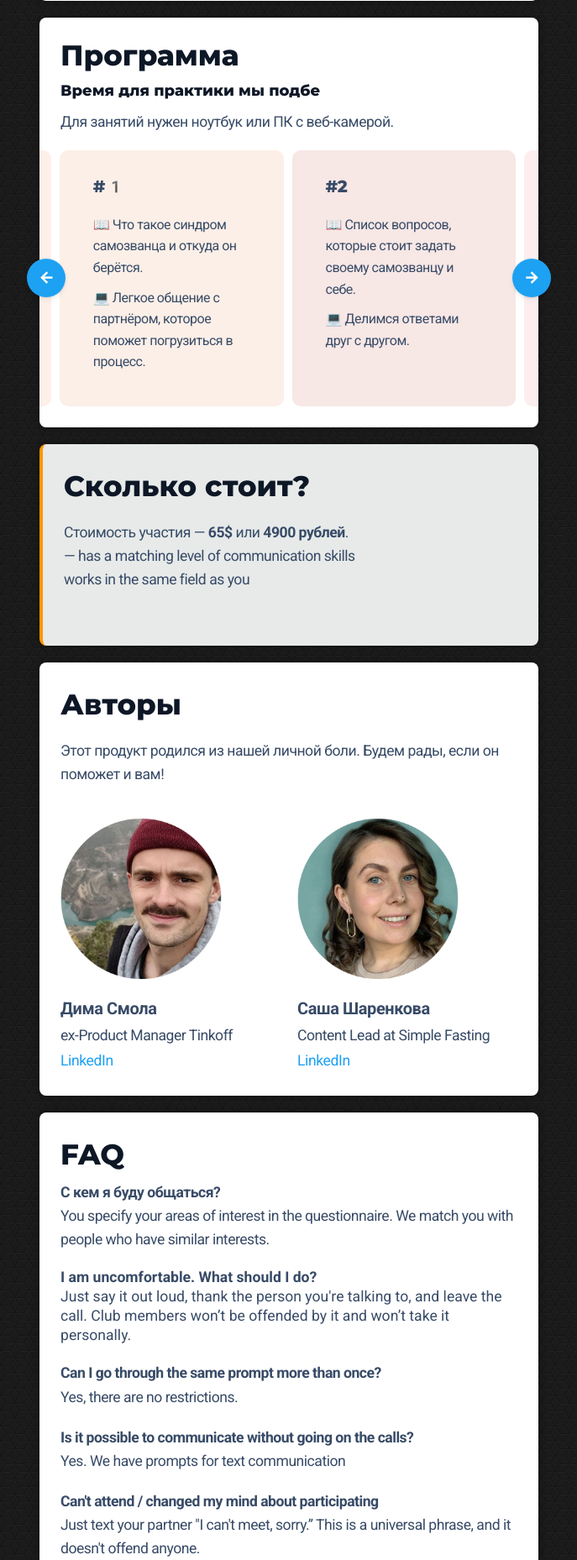
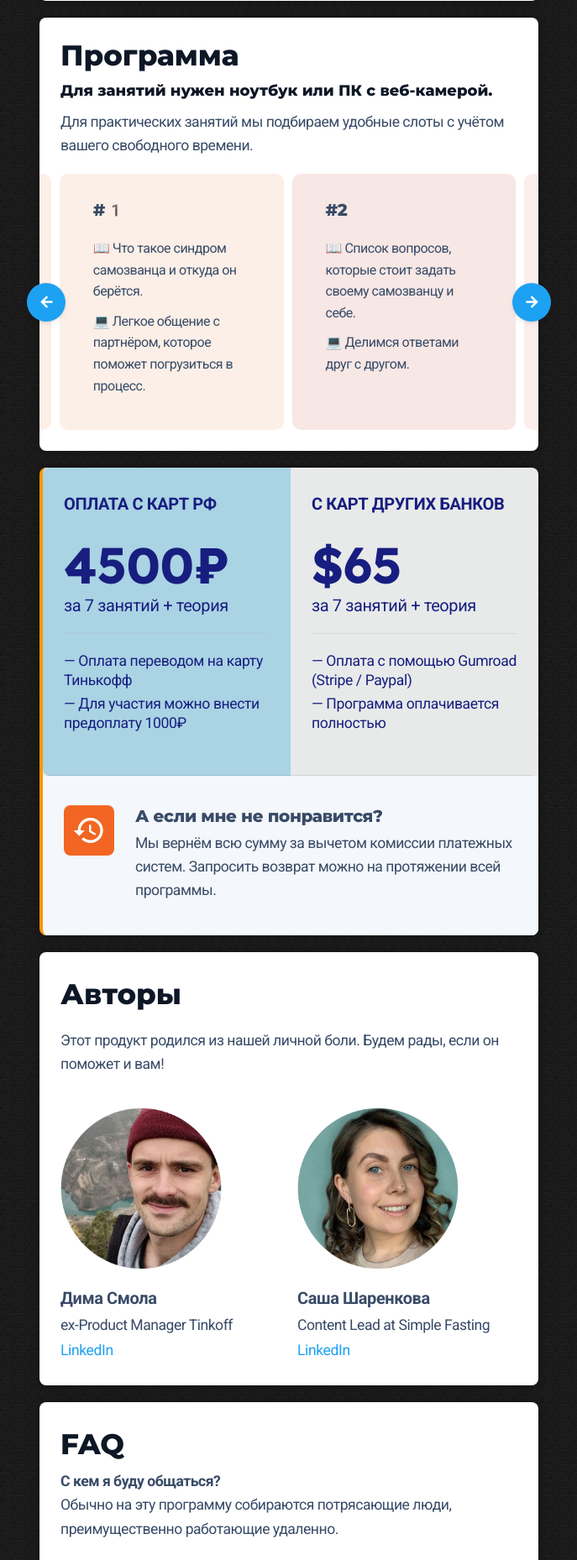
Before and after one commit to dsmola/softskillshub.com, a PHP site: page /imposter_ru.html in a window 1280 px wide. Shown: the part 2495-4353 px from the top of the page at 84% size, without its empty margins (296-983 px from the left). Run offline with PHP 8.4, Linux system fonts and the light colour scheme; some libraries are stand-ins or nearby versions.

Commit message:
Final version

```diff
--- a/css/app.css
+++ b/css/app.css
@@ -748,8 +748,11 @@ img.emoji {
 
 .block.pink {
   background: #F2C3B7;
-}
-
+  color:#fff;
+}
+.block.orange {
+  background: #f26522;
+}
 .block.yellow {
   background: #fffc89;
 }
@@ -789,6 +792,14 @@ img.emoji {
 
 .block.blue .link {
   color: #fff;
+}
+
+.block.orange.arrow:before {
+  width: 0px;
+  height: 0px;
+  border-style: solid;
+  border-width: 0 0 15px 15px;
+  border-color: transparent transparent #f26522 transparent;
 }
 
 .block.blue.arrow:before {
--- a/imposter_ru.html
+++ b/imposter_ru.html
@@ -116,6 +116,12 @@
 		padding: 30px 40px;
 		border-radius: 10px;
 		font-size: 1rem;
+	}
+	.list-item{
+		font-size: 1.1rem;
+	}
+	.min-height-auto {
+		min-height: auto;
 	}
 </style>
 </head>
@@ -317,8 +323,8 @@
 	<div class="container">
 	  <div class="mb-20">
 		<div class="title">Программа</div>
-		<div class="title sm" >Время для практики мы подбе</div>
-		<div class="text" >Для занятий нужен ноутбук или ПК с веб-камерой.</div>
+		<div class="title sm" >Для занятий нужен ноутбук или ПК с веб-камерой.</div>
+		<div class="text" >Для практических занятий мы подбираем удобные слоты с учётом вашего свободного времени. </div>
 	  </div>
 	  <div class="box wide" >
 		<div class="slider owl-carousel items-2 js-slider-cols-2">
@@ -354,28 +360,28 @@
 			<div class="text sm bold mb-20 mns">#5</div>
 			<div class="text mb-5">
 				<p>📖 Как понять, чего сколько ты стоишь.</p>
-				<p>💻 Поговорим о деньгах и о нашем отношении к ним.</p>
+				<p>💻 Проговорим сложные вопросы о деньгах и о нашем отношении к ним.</p>
 			</div>
 		  </div>
 		  <div class="slider-item program-item" style="background:#fcefe7">
 			<div class="text sm bold mb-20 mns">#6</div>
 			<div class="text mb-5">
-				<p>📖 Что такое синдром самозванца и откуда он берётся.</p>
-				<p>💻 Легкое общение с партнёром, которое поможет погрузиться в процесс.</p>
+				<p>📖 Как перестать сравнивать себя с другими </p>
+				<p>💻 Поделимся ситуациями, когда сравнение было не в нашу пользу.</p>
 			</div>
 		  </div>
 		  <div class="slider-item program-item" style="background:#f7e7e5">
 			<div class="text sm bold mb-20 mns">#7</div>
 			<div class="text mb-5">
 				<p>📖 Как отпустить то, что нам мешает.</p>
-				<p>💻 Попробуем </p>
+				<p>💻 Попробуем сделать это. </p>
 			</div>
 		  </div>
 		  <div class="slider-item program-item">
 			<div class="text sm bold mb-20 mns">⭐ Бонус!</div>
 			<div class="text mb-5">
-				<p>📖 Что такое синдром самозванца и откуда он берётся.</p>
-				<p>💻 Легкое общение с партнёром, которое поможет погрузиться в процесс.</p>
+				<p>📖 Как создать из себя продукт, который захотят купить. </p>
+				<p>💻 Встанем на место работодателя и попробуем посмотреть на себя с другой стороны.</p>
 			</div>
 		  </div>
 		</div>
@@ -386,17 +392,51 @@
 
 				<!-- block 10 -->
 				<div class="block beige" id="howto">
-					<div class="container lg">
-						<div class="mb-35">
-							<div class="title mb-20">Сколько стоит?</div>
-							<div class="text mb-10">Стоимость участия — <b>65$</b> или <b>4900 рублей</b>. <br>
-							 <ul>
-								<li>— has a matching level of communication skills</li>
-								<li>works in the same field as you</li>
-							</ul>
+					<div class="grid border overflow radius-8">
+						<div class="col blue min-height-auto">
+						  <div class="container lg dark-blue plan">
+							<div class="plan-body">
+							  <div class="text sm bold uppercase mb-30" >Оплата с карт РФ</div>
+							  <div class="text dollar bold mb-5" >4500₽</div>
+							  <div class="text sm mb-20" >за 7 занятий + теория</div>
+							  <hr class="mb-20" />
+							  <ul class="list mb-20">
+								<li class="list-item">— Оплата переводом на карту Тинькофф</li>
+								<li class="list-item">— Для участия можно внести предоплату 1000₽</li>
+							  </ul>
 							</div>
+						  </div>
 						</div>
-					</div>
+						<div class="col min-height-auto">
+						  <div class="container lg dark-blue plan">
+							<div class="plan-body">
+							  <div class="text sm bold uppercase mb-30" >С карт других банков</div>
+							  <div class="text dollar bold mb-5" >$65</div>
+							  <div class="text sm mb-20" >за 7 занятий + теория</div>
+							  <hr class="mb-20" />
+							  <ul class="list mb-20" >
+								<li class="list-item">— Оплата с помощью Gumroad (Stripe / Paypal)</li>
+								<li class="list-item">— Программа оплачивается полностью</li>
+							  </ul>
+							</div>
+						  </div>
+						</div>
+					  </div>
+					  <div class="container gray xl radius-bottom">
+						<div class="box flex">
+						  <div class="box-col mr-25">
+							<div class="theme red lg" >
+							  <div class="theme-preview" style="background-image:linear-gradient(to bottom, #f26522, #f26522)">
+								<i class="material-icons">history</i>
+							  </div>
+							</div>
+						  </div>
+						  <div class="box-col">
+							<div class="text sm bold mb-5 mns">А если мне не понравится?</div>
+							<div class="text mb-5" >Мы вернём всю сумму за вычетом комиссии платежных систем. Запросить возврат можно на протяжении всей программы. </div>
+						  </div>
+						</div>
+					  </div>
 				</div>
 				<!-- end block 10 -->
 
@@ -416,15 +456,15 @@
 						</figure>
 						<div class="text sm bold mb-5" >Дима Смола</div>
 						<div class="text mb-5" >ex-Product Manager Tinkoff</div>
-							<a class="link" href="#" >LinkedIn</a>
+							<a class="link" href="https://www.linkedin.com/in/dmitry-smola/" target="_blank" >LinkedIn</a>
 						</div>
 						<div class="col">
-						<figure class="figure mb-20" ="1">
+						<figure class="figure mb-20">
 							<img class="img" src="img/sasha.jpg">
 						</figure>
-						<div class="text sm bold mb-5" ="1">Саша Шаренкова</div>
-						<div class="text mb-5" ="1">Content Lead at <a href="https://simple.life/" target="_blank">Simple Fasting</a></div>
-							<a class="link" href="#" ="1">LinkedIn</a>
+						<div class="text sm bold mb-5">Саша Шаренкова</div>
+						<div class="text mb-5">Content Lead at <a href="https://simple.life/" target="_blank">Simple Fasting</a></div>
+							<a class="link" href="https://www.linkedin.com/in/aleksandrasharenkova/" target="_blank">LinkedIn</a>
 						</div>
 					</div>
 					</div>
@@ -436,15 +476,17 @@
 					<div class="container lg">
 						<div class="title">FAQ</div>
 						<div class="text mb-20"><b>С кем я буду общаться?</b>
-							<br>You specify your areas of interest in the questionnaire. We match you with people who have similar interests.</div>
-						<div class="tex mb-20"><b>I am uncomfortable. What should I do?</b>
-							<br> Just say it out loud, thank the person you're talking to, and leave the call. Club members won’t be offended by it and won’t take it personally. </div>
-						<div class="text mb-20"><b>Can I go through the same prompt more than once?</b>
-							<br> Yes, there are no restrictions.</div>
-						<div class="text mb-20"><b>Is it possible to communicate without going on the calls?</b>
-							<br> Yes. We have prompts for text communication </div>
-						<div class="text mb-20"><b>Can't attend / changed my mind about participating</b>
-							<br> Just text your partner "I can't meet, sorry.” This is a universal phrase, and it doesn't offend anyone. </div>
+							<p>Обычно на эту программу собираются потрясающие люди, преимущественно работающие удаленно.</p>
+						</div>
+						<div class="text mb-20"><b>Когда проходят практические занятия?</b>
+							<p>В начале каждой недели вы заполняете небольшую анкету, где указываете своё свободное время. После этого мы подбираем вам напарника с такими же свободными слотами. </p>
+						</div>
+						<div class="text mb-20"><b>Сколько практических занятий в неделю? </b>
+							<br> У нас 7 занятий: 3 в первую неделю, и по два занятия в оставшиеся.</div>
+						<div class="text mb-20"><b>Что за бонусное занятие?</b>
+							<br> Для тех, кто находится в активном поиске работы, мы предлагаем отдельную практику, требующую больше времени, чем остальные.  </div>
+						<div class="text mb-20"><b>Можно ли пропускать занятия? </b>
+							<br> Не рекомендуется. Но если возникли обстоятельства непреодолимой силы, мы всегда поможем наверстать пропущенное занятие. </div>
 					</div>
 				</div>
 				<!-- end block 27 -->
@@ -452,38 +494,25 @@
 				<div class="block arrow align-center profile" id="price">
 					<div class="ava"> <img class="img" src="https://avatars.dicebear.com/api/big-smile/smola.svg" alt="Smola" /> </div>
 					<div class="container xl">
-						<div class="title">Don't like the club?</div>
-						<div class="text mb-20">Get your money back within 14 days</div>
-						<div class="btns mobile"> <a class="btn blue rounded mr-10 join_the_club" href="#"="1" data-add=".ch1">Join us <i class="material-icons bold">arrow_forward</i></a> </div>
+						<div class="title">Соглашайся!</div>
+						<div class="text mb-20">Это очень интересный опыт, который мало кого оставляет равнодушным. </div>
+						<div class="btns mobile"> <a class="btn blue rounded mr-10 join_the_club" href="#"="1" data-add=".ch1">Участвовать <i class="material-icons bold">arrow_forward</i></a> </div>
 					</div>
 				</div>
 				<!-- block 32-->
-				<div class="block inline arrow blue profile ch1">
-					<div class="system"> <img class="system-pic" src="img/logo-white.png"> </div>
+				<div class="block inline arrow orange profile ch1">
+					<div class="ava"> <img class="img" src="img/smola.png" alt="Smola" /> </div>
 					<div class="container sm">
-						<div class="text mb-15" id="paid_form_title">NICE! </div>
-						<p class="text mb-20">Fill out the form and we send you an questionnaire and a link for payment.</p>
+						<div class="text mb-15 mns" id="paid_form_title">Ура! </div>
+						<p class="text mb-20">Чтобы попасть в поток, напиши мне в Телеграмм. <br><br>
+							Я помогу с оплатой, отвечу на вопросы и помогу с любыми организационными вопросами. В общем, постараюсь обеспечить максимальный сервис (насколько смогу). </p>
 						<form method="post" id="paid_form">
-							<div class="group mb-15">
-								<div class="group-field">
-									<div class="group-label mb-5">NAME</div>
-									<input name="name" class="group-input" placeholder="Your name" required>
-								</div>
-								<div class="group-field">
-									<div class="group-label mb-5">EMAIL</div>
-									<input name="email" class="group-input" placeholder="Your email" required>
-								</div>
-								<div class="group-field">
-								<div class="group-label mb-5">INVITE CODE</div>
-								<input name="invite" class="group-input" placeholder="If you have one">
-								<input type="hidden" id="plan" name="plan" value="no_plan">
-							</div>
-							</div>
-							<button class="btn rounded white wide mb-10" type="submit" data-submit> <span class="btn-title">Join the club</span> <span class="btn-check">
+							<a class="btn rounded white wide mb-10" href="https://t.me/dsmola">
+								<span class="btn-title mns">Написать Диме в Телеграмм</span> <span class="btn-check">
 								<i class="material-icons">check</i>
-							</span> </button>
+							</span> </a>
 						</form>
-						<div class="info opacity-70 align-center">Money back within 14 days</div>
+						<!-- <div class="info opacity-70 align-center">Напоминаю, что если не понравится - средства можно вернуть в любое время</div> -->
 					</div>
 				</div>
 				<!-- end block 32 -->
```
Also changed, not shown: img/q1.jpg (deleted), img/q2.jpg (deleted), img/q3.jpg (deleted), img/q4.jpg (deleted), img/q5.jpg (deleted), img/q6.jpg (deleted), img/q7.jpg (deleted).
